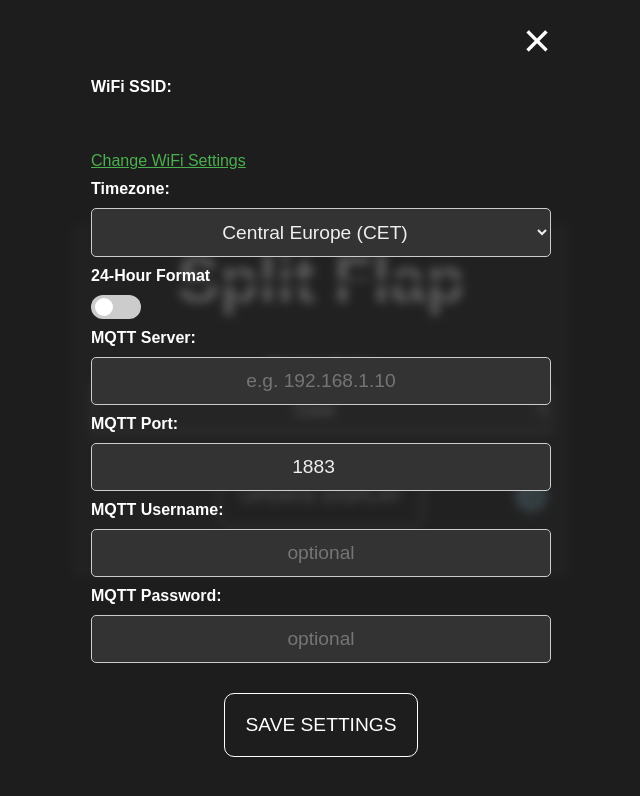
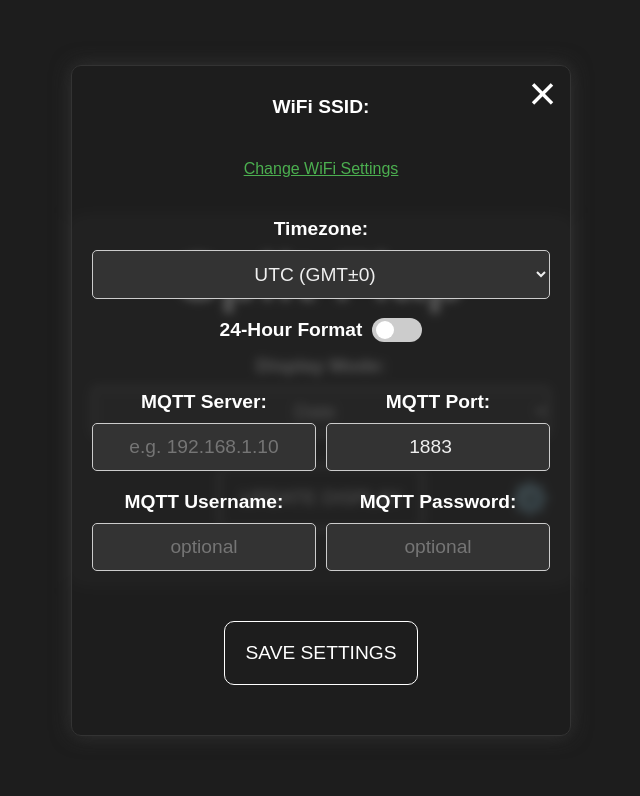
Before and after one commit to jhoff/Split-Flap-Display, a plain HTML site: page src/data/index.html in a window 1280 px wide. Both pictures are taken after a click on the element "⚙️". Shown: the whole page, without its empty margins (319-959 px from the left). Drawn offline with Linux system fonts and the light colour scheme; no server answers.

Commit message:
Timezone fixes. Only saving settings that are actually changed. Restored config.dist.h file and boot up 'OK' message

```diff
--- a/src/data/index.html
+++ b/src/data/index.html
@@ -9,7 +9,7 @@
     <script src="mode-script.js" defer></script>
 </head>
 <body>
-<div class="container">
+<main class="container">
     <div class="header">
         <h1>Split Flap</h1>
     </div>
@@ -18,7 +18,6 @@
     <select id="modeDropDown">
         <option value="Date">Date</option>
         <option value="Time">Time</option>
-        <option value="Count">Count</option>
         <option value="Random">Random</option>
         <option value="Custom">Custom Text</option>
     </select>
@@ -65,7 +64,7 @@
         <button id="sendBtn">Update Display</button>
         <span id="settingsBtn" class="iconBtn">⚙️</span>
     </div>
-</div>
+</main>
 
 <!-- Modal for Settings -->
 <div id="settingsModal" class="modal hidden">
@@ -83,54 +82,38 @@
         </div>
 
         <div class="time">
+            <div>
                 <label for="timezone">Timezone:</label>
-            <select id="timezone">
-                <!-- Europe -->
-                <option value="CET-1CEST,M3.5.0,M10.5.0/3">Central Europe (CET)</option>
-                <option value="GMT0BST,M3.5.0/1,M10.5.0">United Kingdom (GMT)</option>
-
-                <!-- Americas -->
-                <option value="EST5EDT,M3.2.0,M11.1.0">US Eastern (EST)</option>
-                <option value="CST6CDT,M3.2.0,M11.1.0">US Central (CST)</option>
-                <option value="PST8PDT,M3.2.0,M11.1.0">US Pacific (PST)</option>
-                <option value="AST4">South America (Argentina)</option>
-
-                <!-- Asia -->
-                <option value="IST-5:30">India Standard Time (IST)</option>
-                <option value="CST-8">China Standard Time (CST)</option>
-                <option value="JST-9">Japan Standard Time (JST)</option>
-
-                <!-- Oceania -->
-                <option value="AEST-10AEDT,M10.1.0,M4.1.0/3">Australia (AEST)</option>
-                <option value="NZST-12NZDT,M9.5.0,M4.1.0/3">New Zealand (NZST)</option>
-
-                <!-- Africa -->
-                <option value="EAT-3">East Africa (EAT)</option>
-                <option value="WAT-1">West Africa (WAT)</option>
-
-                <!-- Middle East -->
-                <option value="GST-4">Gulf Standard Time (UAE)</option>
+                <select id="timezone" name="timezone">
+                    <option disabled selected value="">Loading timezones...</option>
                 </select>
-
+            </div>
+            <div class="switch-container">
                 <label>24-Hour Format</label>
                 <label class="switch">
                     <input type="checkbox" id="format-24-toggle">
                     <span class="slider"></span>
                 </label>
             </div>
+        </div>
 
         <div class="mqtt">
+            <div>
                 <label for="mqtt-server">MQTT Server:</label>
                 <input type="text" id="mqtt-server" placeholder="e.g. 192.168.1.10">
-
+            </div>
+            <div>
                 <label for="mqtt-port">MQTT Port:</label>
                 <input type="number" id="mqtt-port" value="1883" min="1">
-
+            </div>
+            <div>
                 <label for="mqtt-user">MQTT Username:</label>
                 <input type="text" id="mqtt-user" placeholder="optional">
-
+            </div>
+            <div>
                 <label for="mqtt-password">MQTT Password:</label>
                 <input type="password" id="mqtt-password" placeholder="optional">
+            </div>
         </div>
 
         <div class="actions">
--- a/src/data/settings-script.js
+++ b/src/data/settings-script.js
@@ -11,7 +11,15 @@ document.addEventListener("DOMContentLoaded", function () {
     const mqttPasswordField = document.getElementById("mqtt-password");
 
     function toggleSettings() {
-        document.getElementById("settingsModal").classList.toggle("hidden");
+        const modal = document.getElementById("settingsModal");
+        modal.classList.toggle("hidden");
+
+        // Prevent background scroll when modal is open
+        if (!modal.classList.contains("hidden")) {
+            document.body.classList.add("modal-open");
+        } else {
+            document.body.classList.remove("modal-open");
+        }
     }
 
     function enableWifiEdit() {
@@ -21,6 +29,38 @@ document.addEventListener("DOMContentLoaded", function () {
     }
 
     function loadConfig() {
+        const timezoneOptions = [
+            { label: "UTC (GMT±0)", value: "UTC0" },
+            { label: "Central European Time (GMT+1)", value: "CET-1CEST,M3.5.0/2,M10.5.0/3" },
+            { label: "Eastern European Time (GMT+2)", value: "EET-2EEST,M3.5.0/3,M10.5.0/4" },
+            { label: "Moscow / East Africa (GMT+3)", value: "MSK-3" },
+            { label: "Gulf Standard Time (GMT+4)", value: "GST-4" },
+            { label: "Pakistan Standard Time (GMT+5)", value: "PKT-5" },
+            { label: "Bangladesh / Bhutan (GMT+6)", value: "BST-6" },
+            { label: "Thailand / Vietnam (GMT+7)", value: "ICT-7" },
+            { label: "China / Singapore / Perth (GMT+8)", value: "CST-8" },
+            { label: "Japan / Korea (GMT+9)", value: "JST-9" },
+            { label: "Sydney / Guam (GMT+10)", value: "AEST-10AEDT,M10.1.0,M4.1.0/3" },
+            { label: "Solomon Islands (GMT+11)", value: "SBT-11" },
+            { label: "New Zealand / Fiji (GMT+12)", value: "NZST-12NZDT,M9.5.0,M4.1.0/3" },
+            { label: "Azores (GMT-1)", value: "AZOT1AZOST,M3.5.0/0,M10.5.0/1" },
+            { label: "South Georgia (GMT-2)", value: "GST2" },
+            { label: "Brazil / Argentina (GMT-3)", value: "BRT3BRST,M10.3.0/0,M2.3.0/0" },
+            { label: "Atlantic / Venezuela (GMT-4)", value: "AST4" },
+            { label: "Eastern US / Colombia (GMT-5)", value: "EST5EDT,M3.2.0/2,M11.1.0/2" },
+            { label: "Central US / Mexico City (GMT-6)", value: "CST6CDT,M3.2.0/2,M11.1.0/2" },
+            { label: "Mountain US / Canada (GMT-7)", value: "MST7MDT,M3.2.0/2,M11.1.0/2" },
+            { label: "Pacific US / Canada (GMT-8)", value: "PST8PDT,M3.2.0/2,M11.1.0/2" },
+            { label: "Alaska (GMT-9)", value: "AKST9AKDT,M3.2.0/2,M11.1.0/2" },
+            { label: "Hawaii / Tahiti (GMT-10)", value: "HST10" },
+            { label: "Niue (GMT-11)", value: "NUT11" },
+            { label: "Baker Island (GMT-12)", value: "BIT12" },
+        ];
+
+        timezoneField.innerHTML = timezoneOptions.map(option =>
+            `<option value="${option.value}">${option.label}</option>`
+        ).join("");
+
         fetch("/config")
             .then(res => res.json())
             .then(config => {
@@ -59,6 +99,19 @@ document.addEventListener("DOMContentLoaded", function () {
                     dropdown.dispatchEvent(event);
                 }
 
+                // Set value after options are populated
+                timezoneField.value = config.timezone;
+
+                initialConfig = {
+                    ssid: config.ssid,
+                    timezone: config.timezone,
+                    format24: config.format24,
+                    mqtt_server: config.mqtt_server,
+                    mqtt_port: config.mqtt_port,
+                    mqtt_user: config.mqtt_user
+                    // password intentionally excluded
+                };
+
             })
             .catch(err => console.error("Failed to load config:", err));
     }
@@ -93,17 +146,21 @@ document.addEventListener("DOMContentLoaded", function () {
             data.append("password", encodeURIComponent(password));
         }
 
-        data.append("timezone", encodeURIComponent(timezone));
-        data.append("format24", format24);
+        if (timezone !== initialConfig.timezone) {
+            data.append("timezone", encodeURIComponent(timezone));
+        }
 
-        if (mqttServer !== "") {
+        if (format24 !== initialConfig.format24) {
+            data.append("format24", format24);
+        }
+
+        if (mqttServer !== initialConfig.mqtt_server) {
             data.append("mqtt_server", encodeURIComponent(mqttServer));
         }
-        if (mqttPort !== "") {
-            data.append("mqtt_port", mqttPort);  // no need to encode a number
+        if (mqttPort !== String(initialConfig.mqtt_port)) {
+            data.append("mqtt_port", mqttPort);
         }
-
-        if (mqttUser !== "") {
+        if (mqttUser !== initialConfig.mqtt_user) {
             data.append("mqtt_user", encodeURIComponent(mqttUser));
         }
         if (mqttPassword !== "") {
@@ -154,6 +211,17 @@ document.addEventListener("DOMContentLoaded", function () {
         });
     });
 
+    document.addEventListener("keydown", function (e) {
+        if (e.key === "Escape") {
+            const modal = document.getElementById("settingsModal");
+            if (!modal.classList.contains("hidden")) {
+                modal.classList.add("hidden");
+                document.body.classList.remove("modal-open");
+            }
+        }
+    });
+
+
     button.addEventListener("click", saveSettings);
 
     // Load settings at startup
--- a/src/data/style.css
+++ b/src/data/style.css
@@ -1,3 +1,4 @@
+/* General */
 * {
     box-sizing: border-box;
     margin: 0;
@@ -16,7 +17,7 @@ body {
     -webkit-font-smoothing: antialiased;
 }
 
-.container {
+main.container {
     align-items: center;
     justify-content: center;
     display: flex;
@@ -24,7 +25,8 @@ body {
     background: #222;
     padding: 20px;
     border-radius: 10px;
-    box-shadow: 0 4px 10px rgba(0, 0, 0, 0.1);
+    border: 1px solid #333;
+    box-shadow: 0 0 20px 0 #333;
     max-width: 500px;
     width: 95%;
     text-align: center;
@@ -45,6 +47,26 @@ h1:before {
     top: 50%;
 }
 
+.footer {
+    font-size: 0.8em;
+    color: #777;
+    margin-top: 30px;
+}
+
+.iconBtn {
+    cursor: pointer;
+    font-size: 2em;
+}
+
+.hidden {
+    display: none !important;
+}
+
+.full-container {
+    width: 100%;
+}
+
+/* Buttons */
 button {
     display: block;
     padding: 20px;
@@ -55,12 +77,13 @@ button {
     border: 1px solid white;
     border-radius: 10px;
     cursor: pointer;
-    transition: background-color 0.3s;
+    transition: all 0.2s;
     text-transform: uppercase;
 }
 
 button:hover {
     background-color: #4CAF50;
+    box-shadow: 0 0 20px 0 #4CAF50;
 }
 
 button.small {
@@ -69,24 +92,72 @@ button.small {
     font-size: 1em;
 }
 
-a {
-    color: #4CAF50;
+
+.actions {
+    display: flex;
+    position: relative;
+    width: 100%;
+    justify-content: center;
+    align-items: center;
+    margin: 30px 0;
 }
 
-.submitButton {
+.tag-container {
+    display: flex;
+    flex-wrap: wrap;
+    gap: 8px;
+    padding: 10px;
+    border: 2px solid #4CAF50;
+    border-radius: 8px;
+    min-height: 50px;
+    align-items: center;
+}
+
+.tag {
+    background-color: #4CAF50;
+    color: white;
+    padding: 5px 10px;
+    border-radius: 15px;
+    display: flex;
+    align-items: center;
+    gap: 5px;
+    font-size: 16px;
+    height: 50px;
+}
+
+.tag button {
+    background: none;
+    border: none;
+    color: white;
+    font-weight: bold;
+    cursor: pointer;
+    padding: 3px;
+    align-self: center;
+}
+
+.addButton {
+    display: flex;
+    align-items: center;
     margin-top: 15px;
-    width: 100%;
+    width: 40%;
     padding: 12px;
     font-size: 1em;
     border: 1px solid #ccc;
     border-radius: 5px;
 }
 
+a {
+    color: #4CAF50;
+}
+
+/* Inputs */
+
 label {
     display: block;
     margin: 10px 0;
-    font-size: 1em;
+    font-size: 1.2em;
     font-weight: bold;
+    text-align: center;
 }
 
 input, select {
@@ -103,72 +174,14 @@ input, select {
 input[readonly] {
     border: 0;
     background: transparent;
+    padding: 0;
 }
 
-.footer {
-    font-size: 0.8em;
-    color: #777;
-    margin-top: 30px;
-}
-
-.iconBtn {
-    cursor: pointer;
-    font-size: 2em;
-}
-
-#settingsBtn {
-    position: absolute;
-    right: 0;
-}
-
-#change-wifi-link {
-    margin: 10px 0;
-}
-
-.hidden {
-    display: none !important;
-}
-
-.modal {
-    position: fixed;
-    top: 0;
-    left: 0;
-    width: 100%;
-    height: 100%;
+.input-container {
     display: flex;
+    gap: 10px;
     align-items: center;
-    justify-content: center;
-    background-color: rgba(34, 34, 34, 0.75);
-    backdrop-filter: blur(5px);
-}
-
-.modal-content {
-    padding: 20px;
-    border-radius: 10px;
-    max-width: 500px;
-    width: 100%;
-    display: flex;
-    flex-direction: column;
-}
-
-.modal-content .close {
-    align-self: flex-end;
-    font-size: 3em;
-    width: 55px;
-    height: 55px;
-    text-align: right;
-}
-
-.options-container {
-    display: flex;
-    width: 100%;
-    flex-wrap: wrap;
-}
-
-.options-container > div {
-    width: 100%;
-    display: none;
-    flex-wrap: wrap;
+    margin-top: 10px;
 }
 
 .switch-container {
@@ -176,21 +189,7 @@ input[readonly] {
     display: flex;
     gap: 10px;
     justify-content: center;
-}
-
-.actions {
-    display: flex;
-    position: relative;
-    width: 100%;
-    justify-content: center;
     align-items: center;
-    margin: 30px 0;
-}
-
-.switch-container {
-    display: flex;
-    align-items: center;
-    gap: 10px;
     margin: 10px 0;
 }
 
@@ -240,63 +239,58 @@ input:checked + .slider:before {
     transform: translateX(26px);
 }
 
-.tag-container {
-    display: flex;
-    flex-wrap: wrap;
-    gap: 8px;
-    padding: 10px;
-    border: 2px solid #4CAF50;
-    border-radius: 8px;
-    min-height: 50px;
-    align-items: center;
+/* Modal */
+body.modal-open {
+    overflow: hidden;
 }
 
-.tag {
-    background-color: #4CAF50;
-    color: white;
-    padding: 5px 10px;
-    border-radius: 15px;
+.modal {
+    position: fixed;
+    top: 0;
+    left: 0;
+    width: 100%;
+    height: 100%;
     display: flex;
     align-items: center;
-    gap: 5px;
-    font-size: 16px;
-    height: 50px;
+    justify-content: center;
+    background-color: rgba(34, 34, 34, 0.75);
+    backdrop-filter: blur(5px);
 }
 
-.tag button {
-    background: none;
-    border: none;
-    color: white;
-    font-weight: bold;
-    cursor: pointer;
-    padding: 3px;
-    align-self: center;
+.modal-content {
+    padding: 20px;
+    border-radius: 10px;
+    max-width: 500px;
+    width: 100%;
+    display: flex;
+    flex-direction: column;
+    gap: 20px;
+    max-height: 90vh;
+    overflow-y: auto;
+    position: relative;
+    border: 1px solid #333;
+    box-shadow: 0 0 20px 0 #333;
 }
 
-.input-container {
-    display: flex;
-    gap: 10px;
-    align-items: center;
-    margin-top: 10px;
+.modal-content .close {
+    font-size: 3em;
+    width: 55px;
+    height: 55px;
+    text-align: center;
+    position: absolute;
+    top: 0;
+    right: 0;
+    transition: 0.2s all;
 }
+
+.close:hover {
+    color: #af221e;
+}
+
+/* Text Mode */
 
 #delay-container {
     margin-top: 10px;
-}
-
-.addButton {
-    display: flex;
-    align-items: center;
-    margin-top: 15px;
-    width: 40%;
-    padding: 12px;
-    font-size: 1em;
-    border: 1px solid #ccc;
-    border-radius: 5px;
-}
-
-.full-container {
-    width: 100%;
 }
 
 .add-word-container {
@@ -310,3 +304,48 @@ input:checked + .slider:before {
     flex-grow: 1;
     width: 50%;
 }
+
+
+/* Settings */
+#settingsBtn {
+    position: absolute;
+    right: 0;
+}
+
+#settingsModal .modal-content > div {
+    display: flex;
+    flex-wrap: wrap;
+    justify-content: center;
+}
+
+#settingsModal .modal-content > div > div {
+    flex-grow: 1;
+}
+
+#settingsModal .mqtt {
+    gap: 10px;
+}
+
+.mqtt > div {
+    width: calc(50% - 10px);
+}
+
+#change-wifi-link {
+    margin: 10px 0;
+}
+
+#settingsModal #wifi-password-group {
+    width: 100%;
+}
+
+.options-container {
+    display: flex;
+    width: 100%;
+    flex-wrap: wrap;
+}
+
+.options-container > div {
+    width: 100%;
+    display: none;
+    flex-wrap: wrap;
+}
```
Also changed, not shown: 2 other files. Lines whose indentation alone changed are shown as unchanged.
